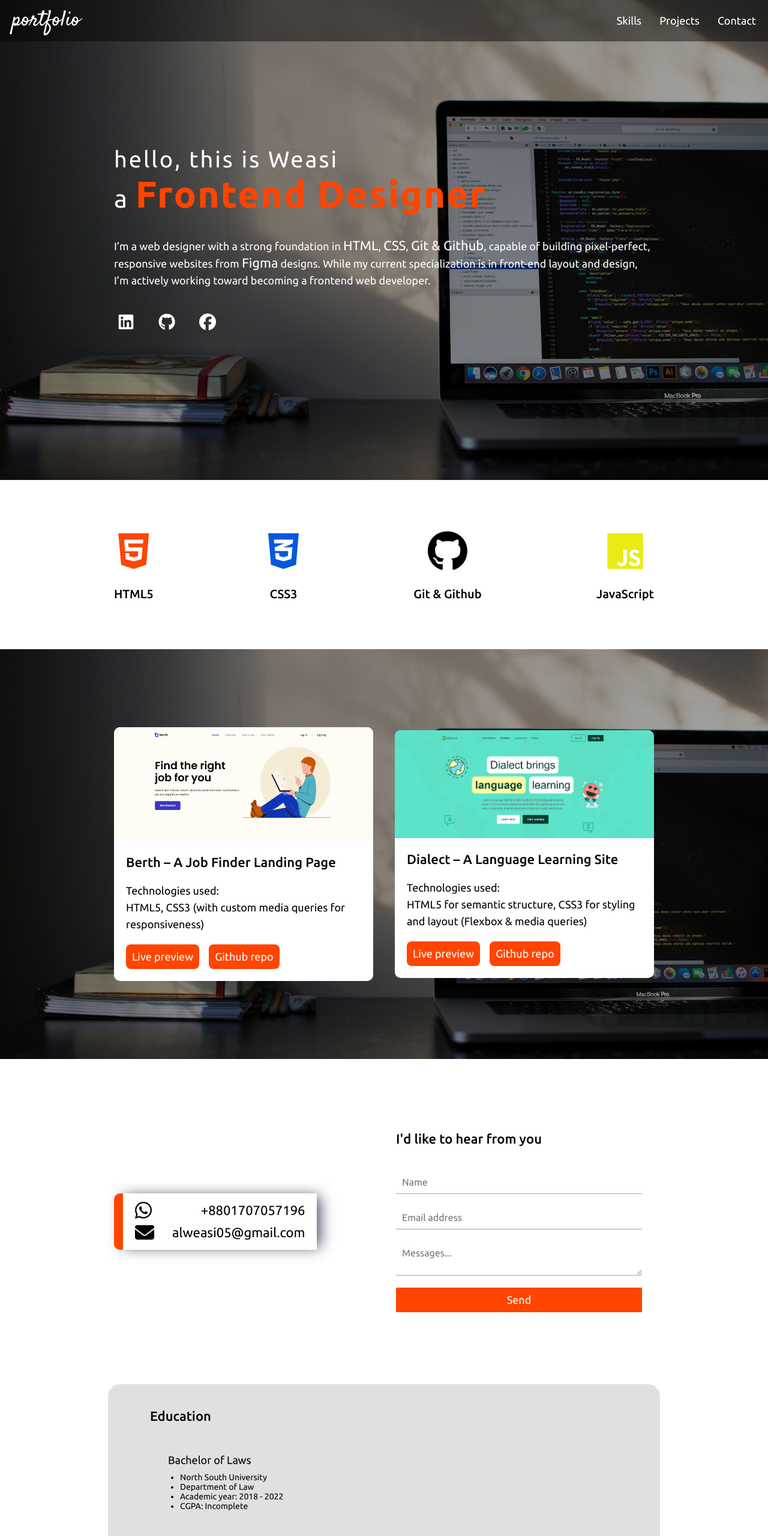
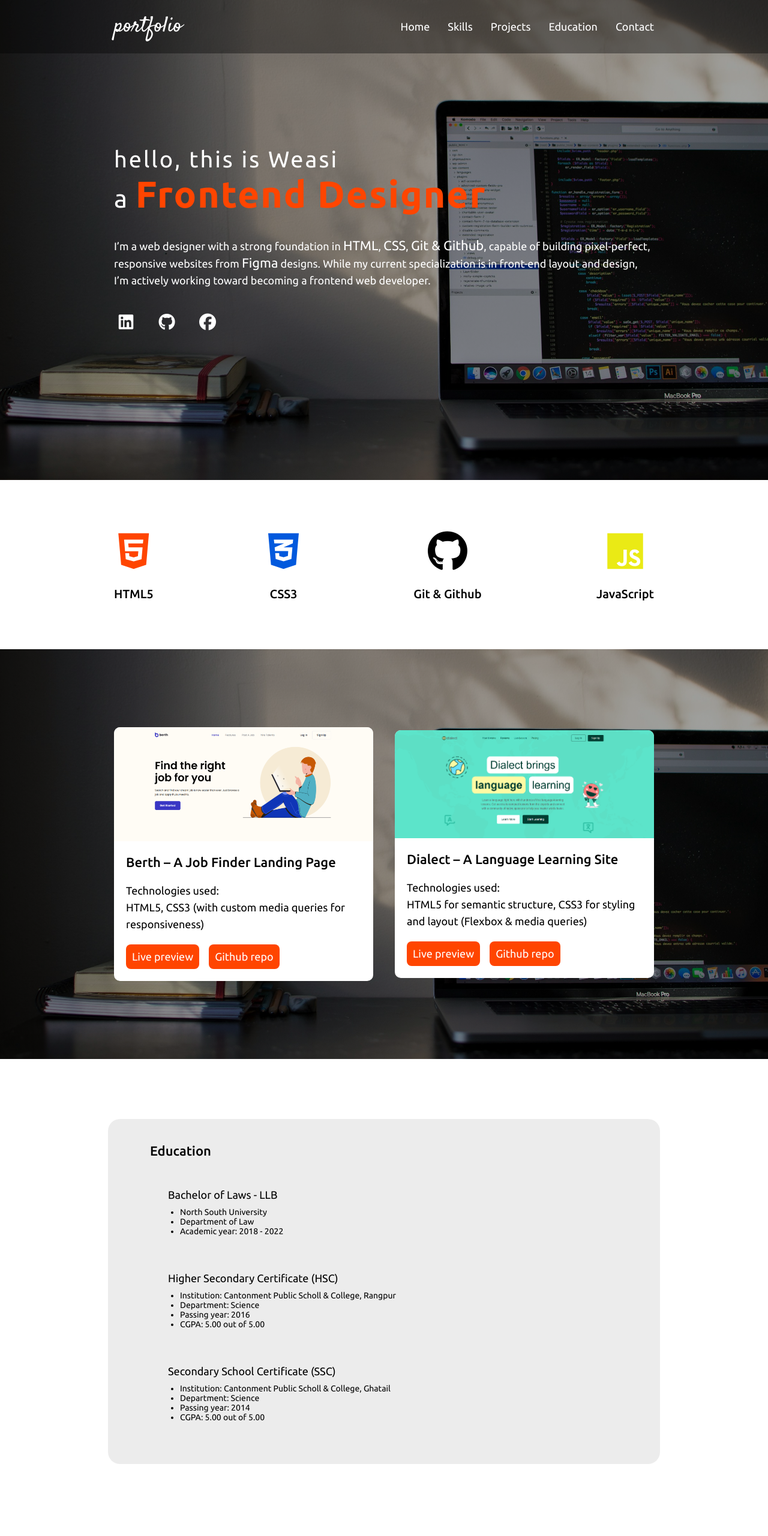
Before and after one commit to weasi-hub/portfolio, a plain HTML site: page index.html in a window 1280 px wide. Shown: the top 2560 px of the page at 60% size. Drawn offline with Linux system fonts and the light colour scheme.

Commit message:
changed HTML layout and CSS

```diff
--- a/index.html
+++ b/index.html
@@ -21,16 +21,22 @@
     <!-- Header starts  -->
 
     <header>
+      <section id="nav_section">
+        <div class="wrapper">
           <div class="nav_container">
             <div class="logo">
               <span>portfolio</span>
             </div>
             <nav>
+              <a href="#hero"><span>Home</span></a>
               <a href="#skill"><span>Skills</span></a>
               <a href="#projects"><span>Projects</span></a>
+              <a href="#education"><span>Education</span></a>
               <a href="#contact"><span>Contact</span></a>
             </nav>
           </div>
+        </div>
+      </section>
 
       <!-- Hero section starts  -->
 
@@ -140,51 +146,18 @@
 
       <!-- Projects section ends -->
 
-      <!-- Contact section starts  -->
-
-      <section id="contact">
-        <div class="contact_container wrapper">
-          <div class="contact_card">
-            <div class="contact_no">
-              <a href=""><i class="fa-brands fa-whatsapp"></i></a>
-              <h4>+8801707057196</h4>
-            </div>
-            <div class="contact_no">
-              <a href=""><i class="fa-solid fa-envelope"></i></a>
-              <h4>alweasi05@gmail.com</h4>
-            </div>
-          </div>
-          <div class="contact_form">
-            <h4>I'd like to hear from you</h4>
-            <form action="#">
-              <input type="text" placeholder="Name" required />
-              <input type="email" placeholder="Email address" required />
-              <textarea
-                name="message"
-                id="message"
-                placeholder="Messages..."
-              ></textarea>
-              <a class="btn_form" href="#">Send</a>
-            </form>
-          </div>
-        </div>
-      </section>
-
-      <!-- Contact section ends -->
-
       <!-- Education section starts  -->
 
       <section id="education">
         <div class="edu_container wrapper">
           <h4>Education</h4>
           <div class="edu_card">
-            <h5>Bachelor of Laws</h5>
+            <h5>Bachelor of Laws - LLB</h5>
             <div class="card">
               <ul>
                 <li>North South University</li>
                 <li>Department of Law</li>
                 <li>Academic year: 2018 - 2022</li>
-                <li>CGPA: Incomplete</li>
               </ul>
             </div>
           </div>
@@ -218,6 +191,38 @@
       </section>
 
       <!-- Education section ends -->
+      <!-- Contact section starts  -->
+
+      <section id="contact">
+        <div class="contact_container wrapper">
+          <div class="contact_card shadow">
+            <div class="contact_no">
+              <a href=""><i class="fa-brands fa-whatsapp"></i></a>
+              <h4>+8801707057196</h4>
+            </div>
+            <div class="contact_no">
+              <a href=""><i class="fa-solid fa-envelope"></i></a>
+              <h4>alweasi05@gmail.com</h4>
+            </div>
+          </div>
+          <div class="contact_form">
+            <h4>Any queries? Let's talk.</h4>
+            <form action="#">
+              <input type="text" placeholder="Name" required />
+              <input type="email" placeholder="Email address" required />
+              <textarea
+                name="message"
+                id="message"
+                placeholder="Messages..."
+              ></textarea>
+              <a class="btn_form" href="#">Send</a>
+            </form>
+          </div>
+        </div>
+      </section>
+
+      <!-- Contact section ends -->
+
     </main>
 
     <!-- Main ends -->
--- a/style.css
+++ b/style.css
@@ -83,29 +83,19 @@ a {
   font-weight: 400;
 }
 
-/* Header styles  */
+/* Nav styles  */
 
-header {
-  height: 100vh;
-  background-image: linear-gradient(0deg, #00000060, #00000060),
-    url(./Images/photo2.jpg);
-  background-size: cover;
-  background-position: center;
-  background-attachment: fixed;
-  display: grid;
-  place-content: center;
+#nav_section {
+  background: #00000060;
+  position: fixed;
+  width: 100%;
 }
 
 .nav_container {
-  /* height: 10vh; */
-  margin: 0 auto;
-  padding: 0.8rem 2rem;
   display: flex;
   align-items: center;
   justify-content: space-between;
-  background-color: #00000070;
-  position: fixed;
-  width: 100%;
+  padding-block: 1.8rem;
 }
 
 .nav_container > .logo > span {
@@ -147,8 +137,18 @@ nav > a:hover::after {
 
 /* Hero styles  */
 
+#hero {
+  display: grid;
+  place-content: center;
+  height: 100vh;
+  background-image: linear-gradient(0deg, #00000060, #00000060),
+    url(./Images/photo2.jpg);
+  background-size: cover;
+  background-position: center;
+  background-attachment: fixed;
+}
+
 .hero_container {
-  /* height: 90vh; */
   display: flex;
   flex-direction: column;
   justify-content: center;
@@ -282,6 +282,38 @@ p {
   transform: scale(1.05);
 }
 
+/* Edu styles  */
+
+#education {
+  margin-top: 10rem;
+}
+
+.edu_container {
+  background-color: rgba(0, 0, 0, 0.075);
+  padding: 4rem 7rem;
+  border-radius: 20px;
+}
+
+.edu_container > h4 {
+  margin-bottom: 2rem;
+}
+
+.edu_card {
+  padding: 3rem;
+  display: flex;
+  flex-direction: column;
+  justify-content: center;
+  gap: 1rem;
+}
+
+.card > ul {
+  margin-left: 2rem;
+}
+.card > ul > li {
+  font-size: 1.4rem;
+  font-weight: 400;
+}
+
 /* Contact styles  */
 
 #contact {
@@ -299,7 +331,7 @@ p {
   border-left: 15px solid var(--brand-color);
   border-radius: 10px 0 0 10px;
   padding: 1rem 2rem;
-  box-shadow: 10px 0px 25px -5px rgba(66, 68, 90, 1);
+  box-shadow: 0px 5px 6px 0px rgb(191 192 195);
 }
 
 .contact_card h4 {
@@ -365,38 +397,6 @@ p {
 
 .btn_form:hover {
   transform: scale(1.02);
-}
-
-/* Edu styles  */
-
-#education {
-  margin-bottom: 10rem;
-}
-
-.edu_container {
-  background-color: rgba(0, 0, 0, 0.122);
-  padding: 4rem 7rem;
-  border-radius: 20px;
-}
-
-.edu_container > h4 {
-  margin-bottom: 2rem;
-}
-
-.edu_card {
-  padding: 3rem;
-  display: flex;
-  flex-direction: column;
-  justify-content: center;
-  gap: 1rem;
-}
-
-.card > ul {
-  margin-left: 2rem;
-}
-.card > ul > li {
-  font-size: 1.4rem;
-  font-weight: 400;
 }
 
 /* Footer styles  */
```
Lines whose indentation alone changed are shown as unchanged.
